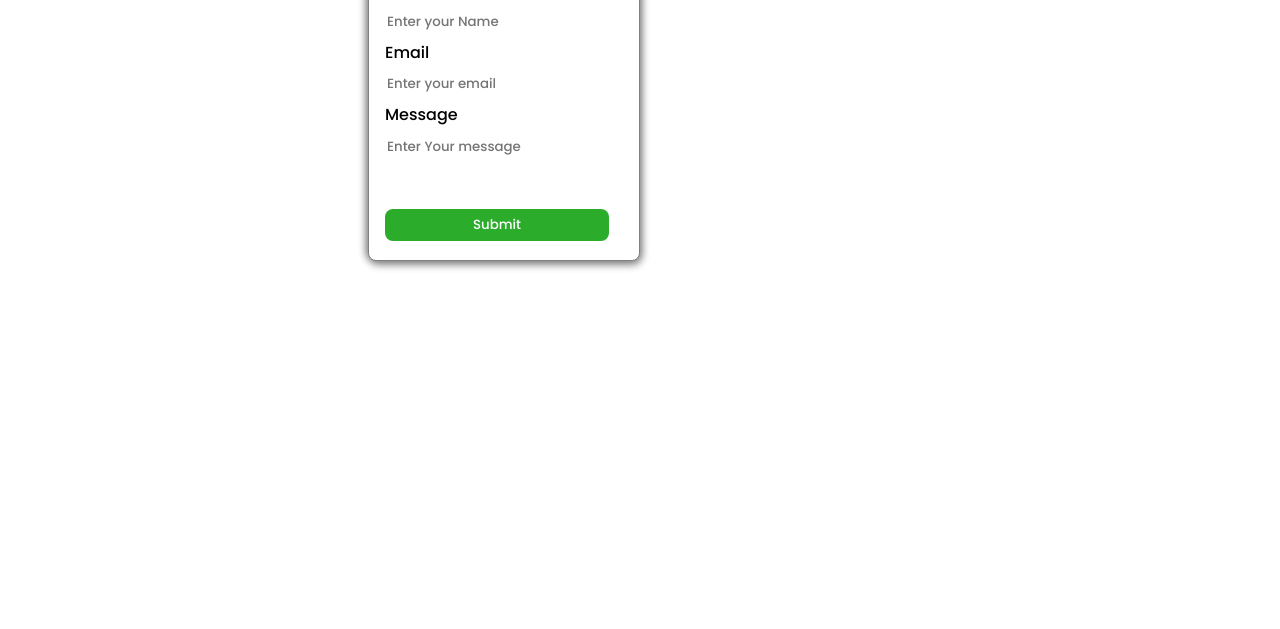
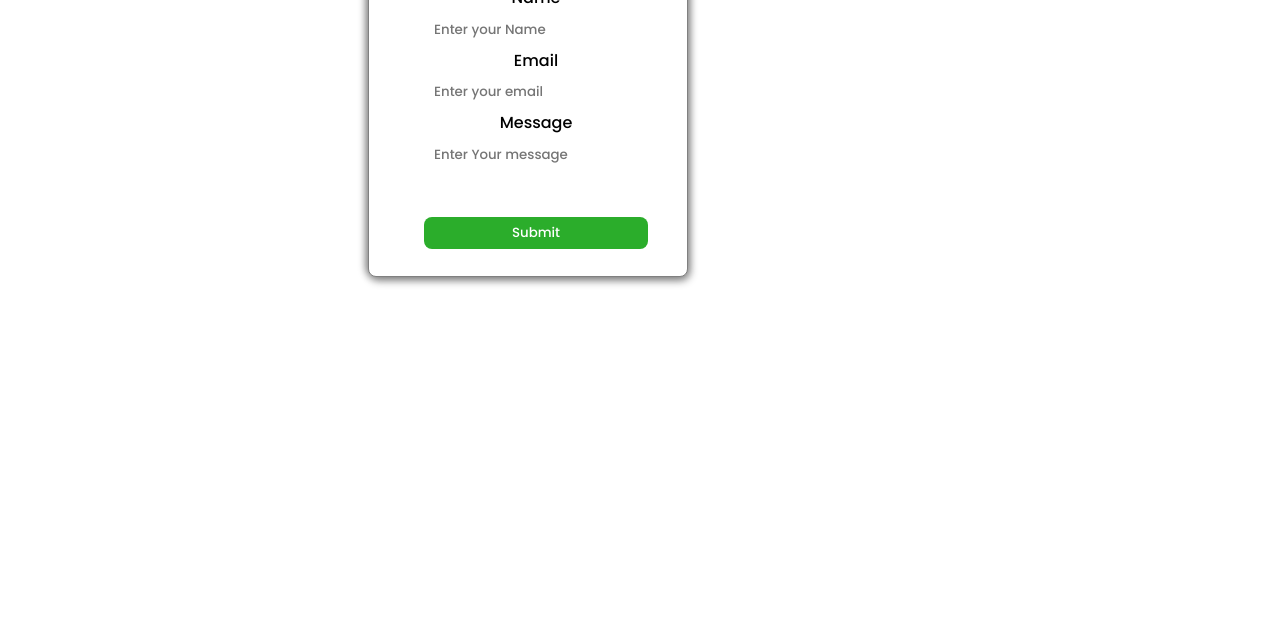
Before and after one commit to zeenatparween/Contact-project, a plain HTML site: page Index.html in a window 1280 px wide. Shown: the part 171-800 px from the top of the page. Drawn offline with Linux system fonts and the light colour scheme.

Commit message:
Update style.css

```diff
--- a/style.css
+++ b/style.css
@@ -26,10 +26,12 @@
     color: black;
 }
 .main-section {
+    align-items:center;
+    justify-content:center;
     margin-left: 23rem;
     padding-left:1rem;
-    width:17rem;
-    height:21rem;
+    width:20rem;
+    height:22rem;
     font-size: 1rem;
     line-height:1.9rem;
     display: flex;
@@ -39,7 +41,7 @@
     box-shadow: 0.1rem 0.2rem 0.5rem gray, -0.1rem -0.1rem 0.5rem gray;
 
 
-    justify-content:center;
+
     background-color:#ffff;
 }
 .main-section h1{
```
